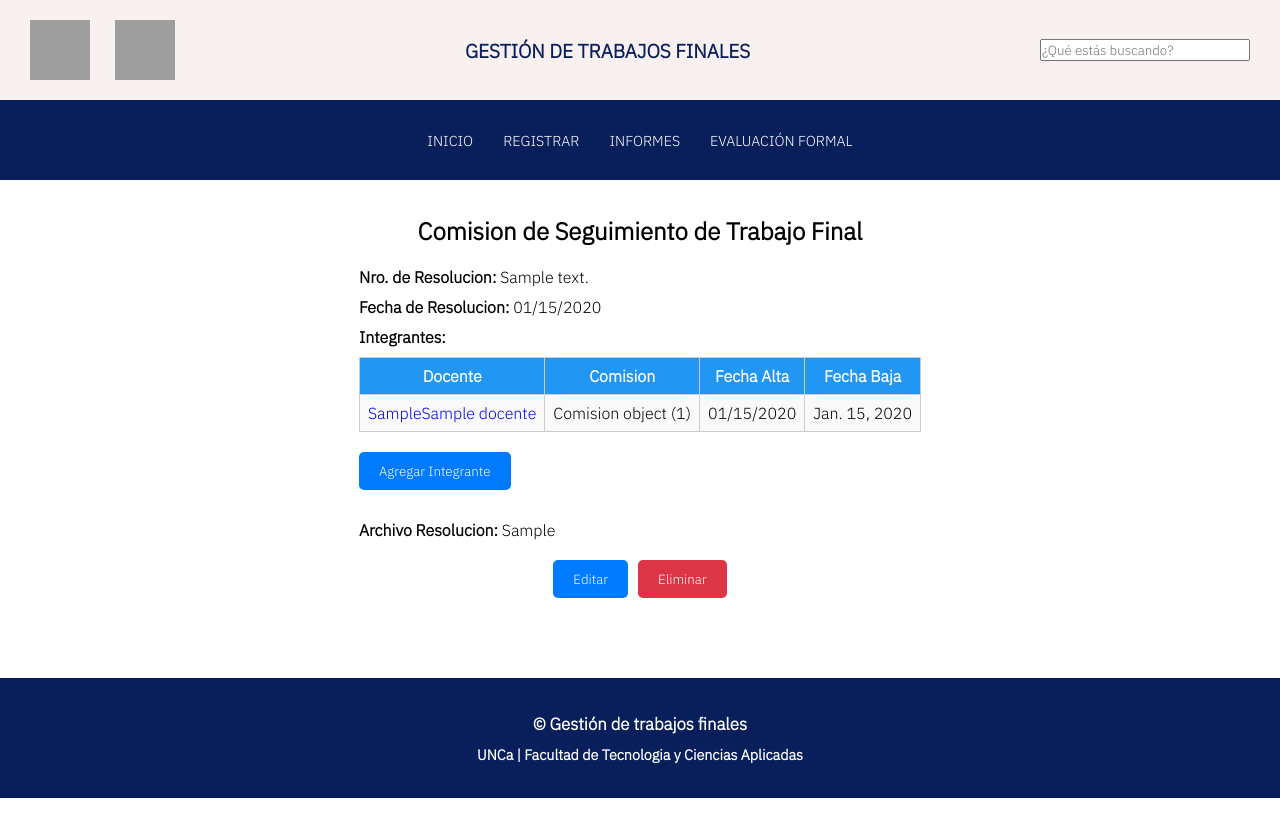
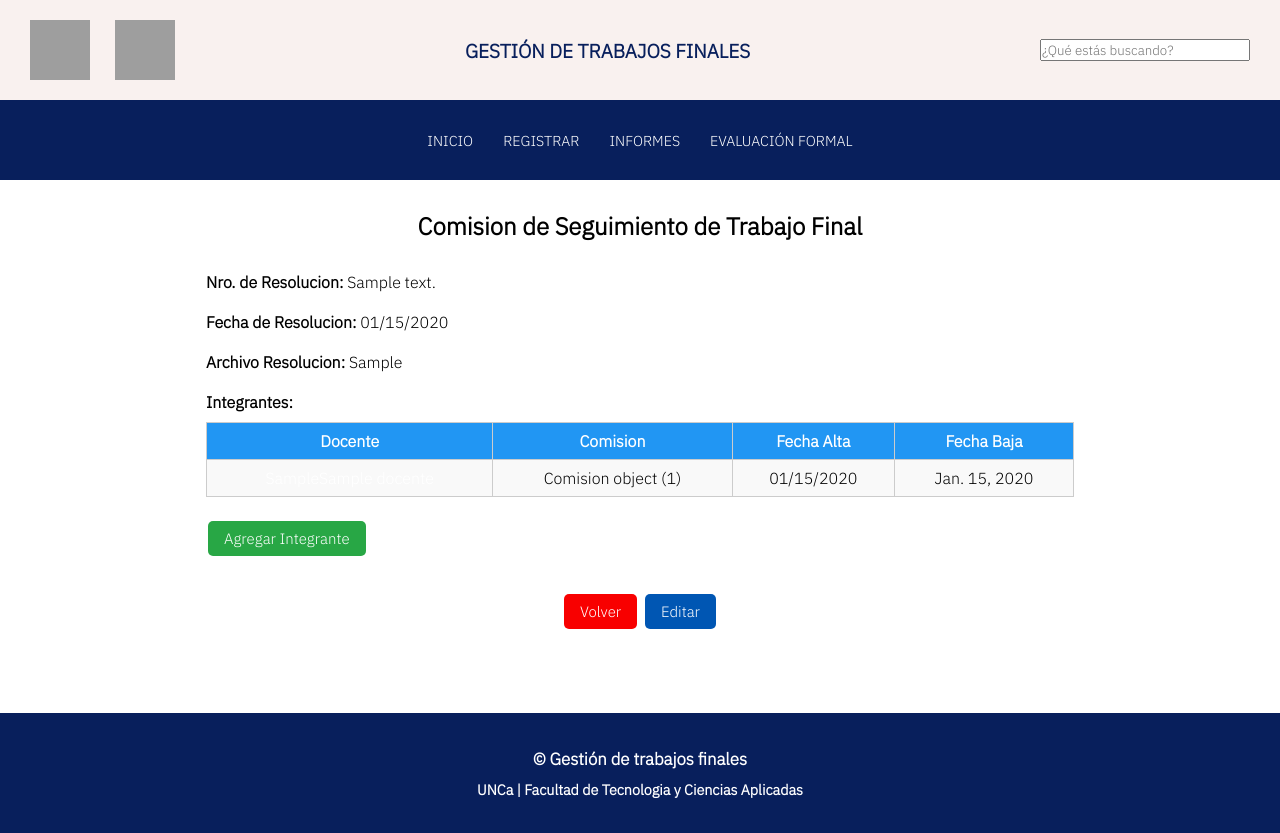
Before and after one commit to PaulaRojasFrias/laboratorio-prog3, a Django app: page /comisiones/comision/1/ in a window 1280 px wide. Before the commit the page ends 798 px from the top, so only its background shows below. Run offline with Django 4.2, Linux system fonts and the light colour scheme; tables that the repository leaves empty hold one stand-in row (values such as "Sample post"); some libraries are stand-ins or nearby versions; grey boxes are pictures that could not be loaded.

Commit message:
CSS cstf_detalle

```diff
--- a/comisiones/templates/comisiones/comisiones_detalle.html
+++ b/comisiones/templates/comisiones/comisiones_detalle.html
@@ -4,18 +4,29 @@
 {% block extra_css %} <link href="{% static 'css/detalle.css' %}" rel="stylesheet" > {% endblock %}
 {% block contenido %}
     <main>
+        <div class='contenedorPrincipal'>
             <h1>Comision de Seguimiento de Trabajo Final</h1>
-        <div>
-
+            <div class='contenedorDetalle'>
                 {% if messages %}
                     {% for message in messages %}
                         {% if message.tags == 'success' %}  <div class="message">{{ message }}</div>{% endif %}
                     {% endfor %}
                 {% endif %}
-
+                <div class='contenedorInfo'>
                     <p><strong>Nro. de Resolucion: </strong>{{ comision.nroResolucionComision }}</p>
+                    <br>
                     <p><strong>Fecha de Resolucion: </strong>{{ comision.fechaDeCreacionComision|date:"SHORT_DATE_FORMAT" }}</p>
+                    <br>
+                    <p><strong>Archivo Resolucion:</strong>
+                        {% if comision.archivoResolucion %}
+                            {{ comision.archivoResolucion }}
+                        {% else %}
+                        No posee
+                        {% endif %}
+                    </p>
+                    <br>
                     <p><strong>Integrantes:</strong></p>
+                </div>
                 <div id='divTabla'>
                     <table clase='tabla'>
                         <tr clase='encabezado'>
@@ -33,26 +44,16 @@
                             </tr>
                         {% endfor %}
                     </table>
-                <button><a href="{% url 'comisiones:integranteComision_create' %}">Agregar Integrante</a></button>
+                    <button class='btnAgregar btn' ><a href="{% url 'comisiones:integranteComision_create' %}">Agregar Integrante</a></button>
                 </div>
 
-            <p><strong>Archivo Resolucion:</strong>
-                {% if comision.archivoResolucion %}
-                    {{ comision.archivoResolucion }}
-                {% else %}
-                No posee
-                {% endif %}
-            </p>
 
-            <div class='botonesForm'>
-                <button><a href="{% url 'comisiones:cstf_edit' comision.id %}">Editar</a></button>
-                <form action="{% url 'comisiones:cstf_delete' %}" method="POST">
-                    {% csrf_token %}
-                    <input type="hidden" name="id_comision" value="{{ comision.id }}">
-                    <input type="submit" value="Eliminar" onclick="return confirm('¿Está seguro que desea eliminar el registro?');">
-                </form>
+                <div class='botones'>
+                    <button class='btnVolver btn'><a href="{% url 'comisiones:cstf_lista' %}">Volver</a></button>
+                    <button class='btnEditar btn'><a href="{% url 'comisiones:cstf_edit' comision.id %}">Editar</a></button>
                 </div>
 
             </div>
+        </div>
     </main>
 {% endblock %}
--- a/static/css/detalle.css
+++ b/static/css/detalle.css
@@ -1,25 +1,32 @@
 main{
     padding: 40px 20px;
-    margin-top: 155px;
+    margin-top: 150px;
     display: flex;
     flex-direction: column;
     justify-content: center;
     align-items: center;
 }
 
-.botonesForm{
+.contenedorPrincipal{
+    width: 70%;
     display: flex;
-    flex-direction: row;
-    justify-content: center;
+    flex-direction: column;
+    text-align: center;
+    margin-bottom: 20px;
+}
+
+h1 {
+    font-size: 24px;
     margin-bottom: 20px;
     margin-top: 20px;
 }
 
-/* Estilos para el título */
-h1 {
-    font-size: 24px;
-    margin-bottom: 20px;
-    margin-top: 20px;
+.contenedorInfo{
+    margin-top: 10px;
+    width: 100%;
+    display: flex;
+    flex-direction: column;
+    text-align: left;
 }
 
 /* Estilos para los mensajes de éxito */
@@ -31,52 +38,12 @@ h1 {
     margin-bottom: 10px;
 }
 
-/* Estilos para los párrafos de información */
-p {
-    margin-bottom: 10px;
-}
 
-/* Estilos para los botones */
-button {
-    background-color: #007bff;
-    color: #fff;
-    border: none;
-    padding: 10px 20px;
-    border-radius: 5px;
-    margin-right: 10px;
-    text-decoration: none;
-    cursor: pointer;
-}
-
-button a {
-    color: #fff;
-    text-decoration: none;
-}
-
-button:hover {
-    background-color: #0056b3;
-}
-
-/* Estilos para el formulario y el botón de eliminar */
-form {
-    display: inline-block;
-}
-
-input[type="submit"] {
-    background-color: #dc3545;
-    color: #fff;
-    border: none;
-    padding: 10px 20px;
-    border-radius: 5px;
-    cursor: pointer;
-}
-
-input[type="submit"]:hover {
-    background-color: #bd2130;
-}
-
+/*---------------TABLA---------------*/
 #divTabla {
     margin-bottom: 30px;
+    width: 100%;
+    text-align: left;
 }
 
 .divTabla p {
@@ -112,3 +79,48 @@ table tr:nth-child(even) {
 table tr:hover {
     background-color: #e0e0e0;
 }
+
+/*----------- Botones ---------------------*/
+a{
+    text-decoration: none;
+    color: white;
+}
+
+.btn{
+    padding: 8px 16px;
+    text-align: center;
+    display: inline-block;
+    font-size: 14px;
+    margin: 4px 2px;
+    cursor: pointer;
+    border-radius: 4px;
+    font-size: 15px;
+    border: none;
+    border-radius: 5px;
+}
+
+.btnAgregar {
+    background-color: #28A745;
+}
+
+.btnAgregar:hover {
+    background-color: #68da3e;
+}
+
+.btnVolver {
+    background-color: #DC3545;
+    color: white;
+    text-decoration: none;
+}
+
+.btnVolver {
+    background-color: #f80000 ;
+}
+
+.btnEditar {
+    background-color: #0056b3;
+}
+
+.btnEditar:hover {
+    background-color: #0026e9;
+}
```
Lines whose indentation alone changed are shown as unchanged.
